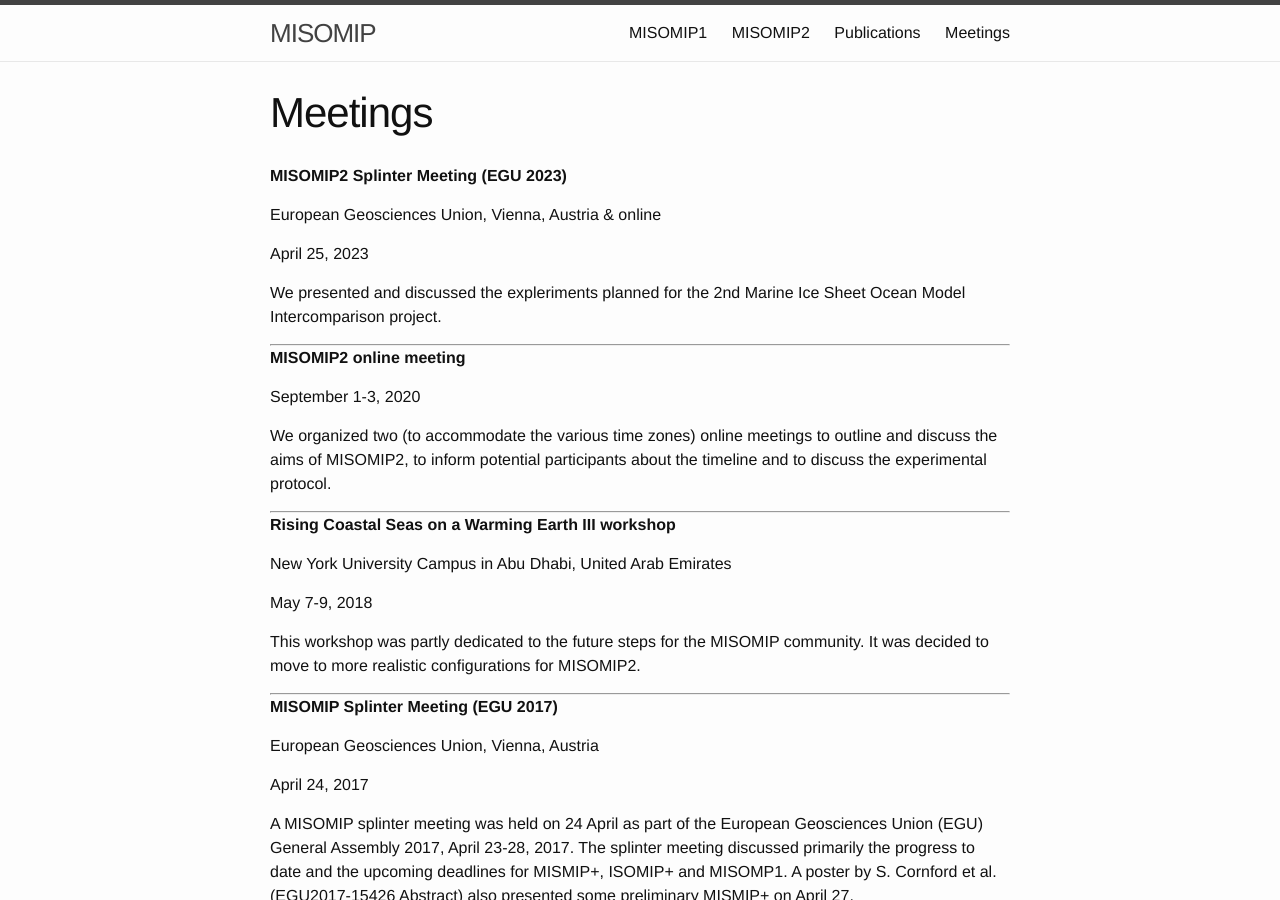
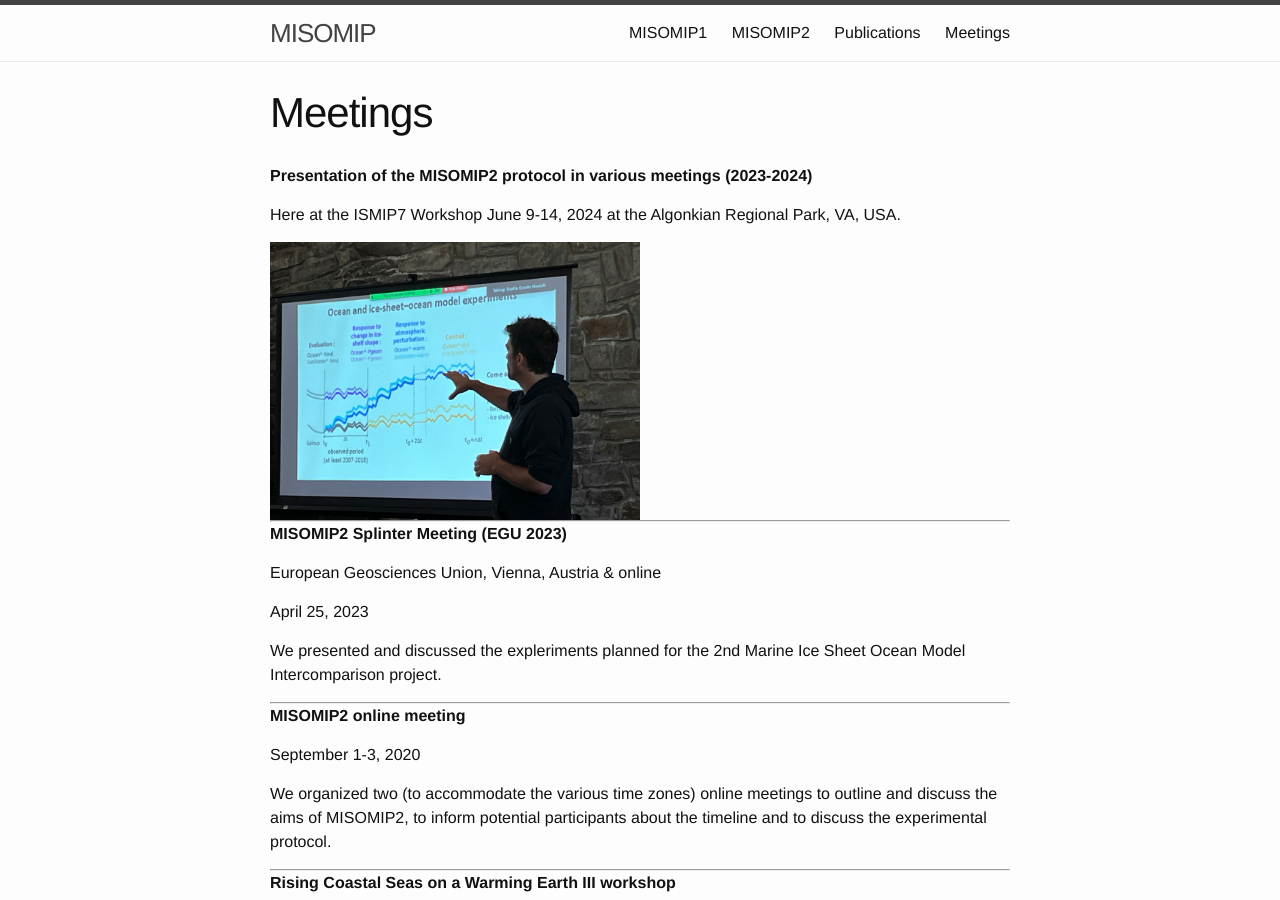
Before and after one commit to misomip/misomip.github.io, a Jekyll site: the page built from meetings.md, in a window 1280 px wide and 900 px high. Built offline with Jekyll 4.4.1, drawn with Linux system fonts in a browser that asks for light colours.

Commit message:
some updates

```diff
--- a/meetings.md
+++ b/meetings.md
@@ -3,6 +3,16 @@ layout: page
 title: Meetings
 permalink: /meetings/
 ---
+
+**Presentation of the MISOMIP2 protocol in various meetings (2023-2024)**
+
+Here at the ISMIP7 Workshop June 9-14, 2024 at the Algonkian Regional Park, VA, USA.
+
+<div>
+<img src="{{site.url}}img/ISMIP7_workshop.jpg" width="50%" height="50%"/>
+</div>
+
+----------
 
 **MISOMIP2 Splinter Meeting (EGU 2023)**
 
```
Also changed, not shown: _posts/2024-09-24-protocol_paper_published.md (added, +11 -0 lines), img/ISMIP7_workshop.jpg (added).
